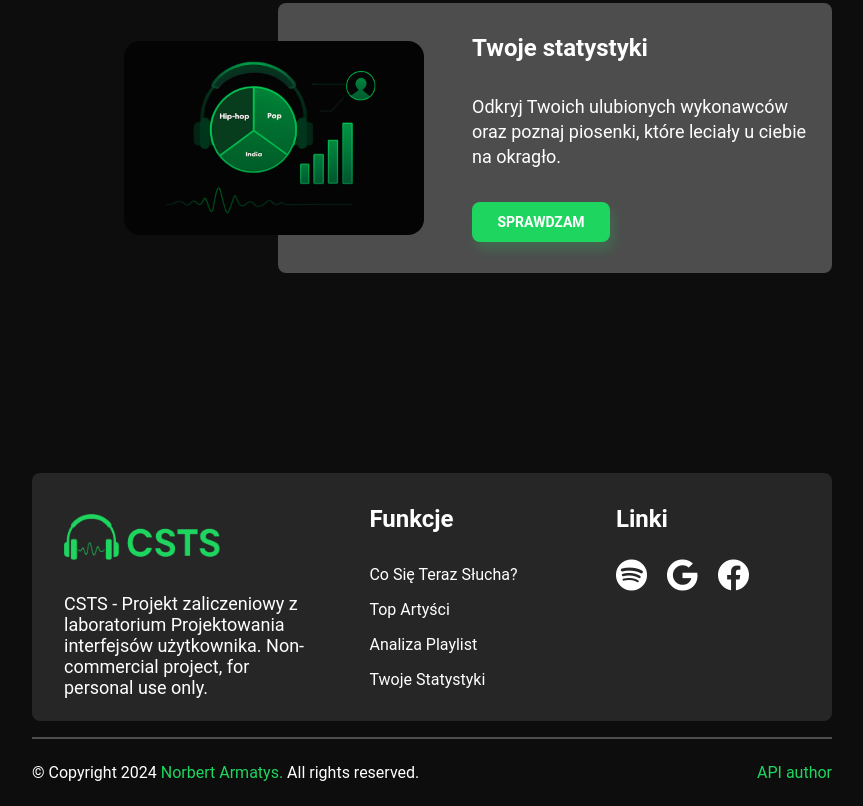
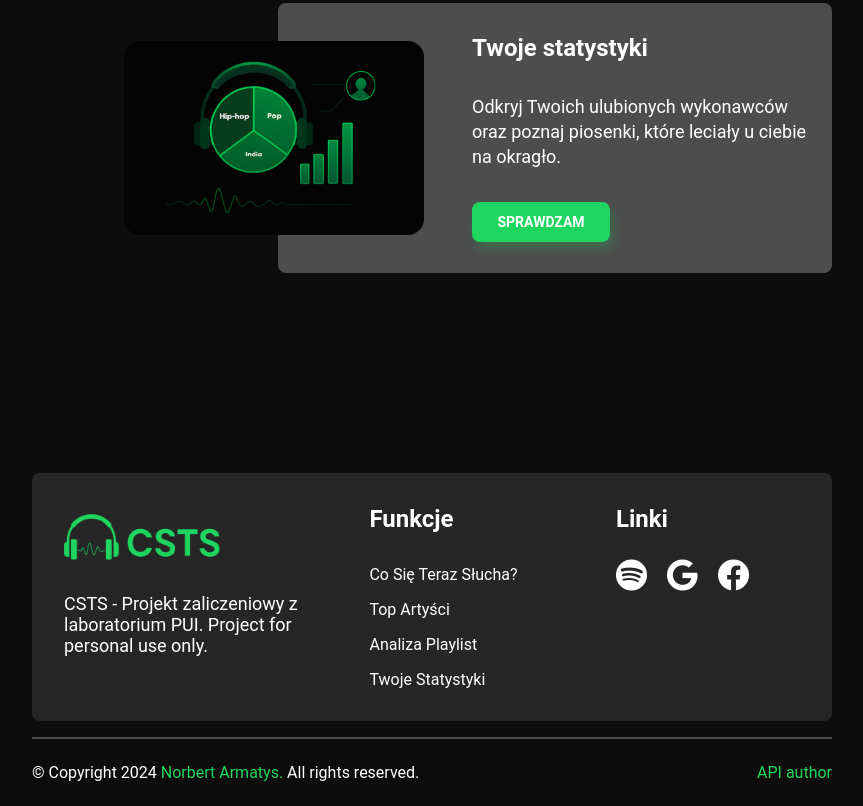
Before and after one commit to Onyy03/onyy03.github.io, a plain HTML site: page index.html in a window 1280 px wide. Shown: the part 2675-3481 px from the top of the page, without its empty margins (208-1071 px from the left). Drawn offline with Linux system fonts and the light colour scheme.

Commit message:
update footer

```diff
--- a/footer.html
+++ b/footer.html
@@ -9,7 +9,7 @@
       <div class="footer-col1">
         <img src="images/csts_logo_final.webp" alt="Logo" class="footer-logo">
         <p class="footer-description">
-          CSTS - Projekt zaliczeniowy z laboratorium Projektowania interfejsów użytkownika. Non-commercial project, for personal use only.
+          CSTS - Projekt zaliczeniowy z laboratorium PUI. Project for personal use only.
         </p>
       </div>
 
```
